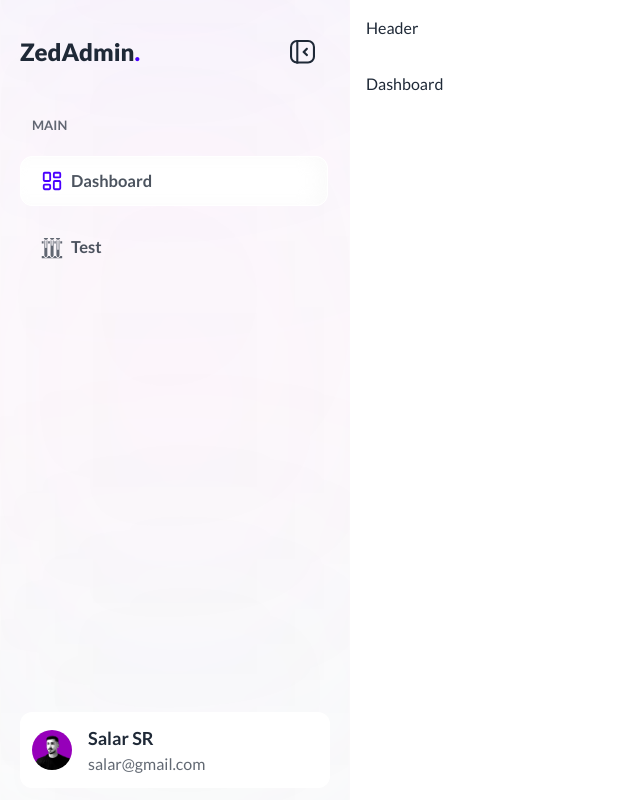
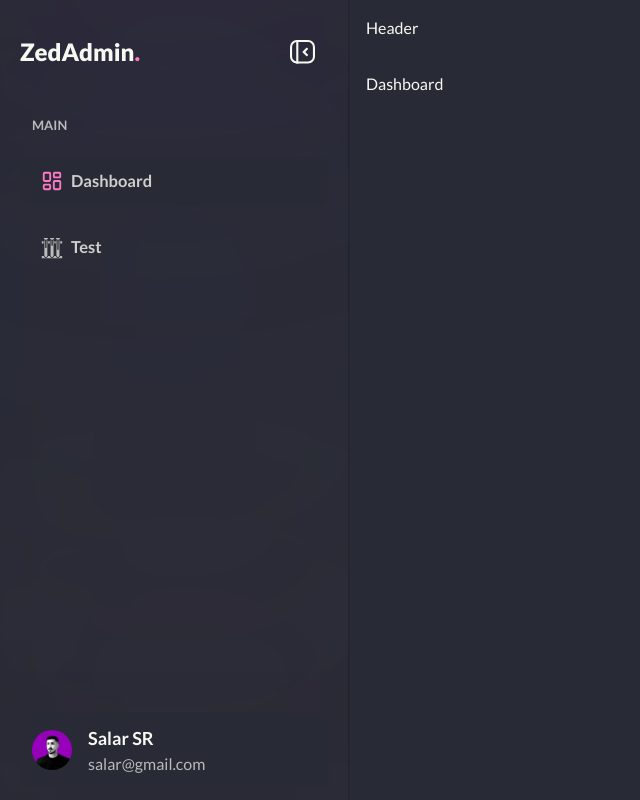
Before and after one commit to zagreus-co/ZedAdmin, a React (Vite) app: page / in a window 1280 px wide. Shown: the whole page, without its empty margins (0-640 px from the left). Built offline with nearby package versions, Linux system fonts and the light colour scheme.

Commit message:
fix: tiny issues

```diff
--- a/src/layouts/DashboardLayout.jsx
+++ b/src/layouts/DashboardLayout.jsx
@@ -11,7 +11,7 @@ const DashboardLayout = () => {
 
       <main
         className={`ml-auto ${
-          menuSize && "!w-[calc(100%_-_90px)]"
+          menuSize && "!w-[calc(100%_-_100px)]"
         } w-[calc(100%_-_350px)] transition-all ease-in-out duration-300`}
       >
         <header className={"p-4"}>Header</header>
--- a/src/pages/dashboard/components/SideBar/index.jsx
+++ b/src/pages/dashboard/components/SideBar/index.jsx
@@ -14,9 +14,9 @@ const SideBar = ({ menuSize = false, setMenuSize = null }) => {
     " py-3 px-5 rounded-xl border border-transparent flex items-center font-semibold text-[16.5px] gap-x-2 text-[var(--fallback-bc,oklch(var(--bc)/.7))] transition-all ease-in-out duration-300";
   const activeNavStyles = ` ${
     !menuSize
-      ? " shadow-[inset_-11px_0px_15px_0_#f2f2f24d] border-white"
+      ? " border-[var(--fallback-b1,oklch(var(--b1)/0.2))]"
       : "!bg-transparent"
-  }   text-primary bg-[#fff]`;
+  }   text-primary bg-[var(--fallback-b1,oklch(var(--b1)/1))]`;
 
   return (
     <aside
@@ -125,7 +125,7 @@ const SideBar = ({ menuSize = false, setMenuSize = null }) => {
         >
           <div
             className={` rounded-xl p-3 gap-4 items-center w-[310px] whitespace-nowrap overflow-hidden ${
-              menuSize ? "!w-[65px]" : "bg-white"
+              menuSize ? "!w-[65px]" : "bg-[var(--fallback-b1,oklch(var(--b1)/1))]"
             }  transition-all ease-in-out duration-300`}
           >
             <div className="inline-block align-middle">
--- a/tailwind.config.js
+++ b/tailwind.config.js
@@ -12,7 +12,7 @@ export default {
     extend: {},
   },
   daisyui: {
-    themes: ["light"],
+    themes: ["dracula"], // light dark cupcake halloween night sunset dracula
   },
   plugins: [require("daisyui")],
 };
```
